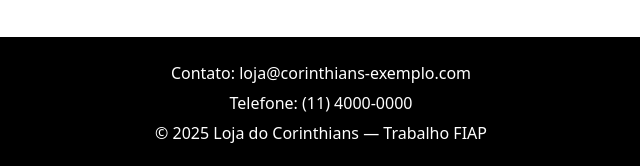
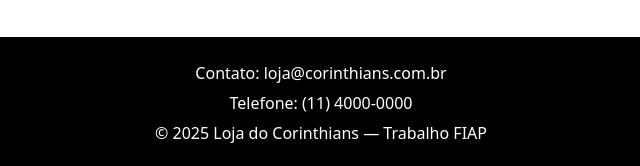
Before and after one commit to CSS-da-Fiel/CP2---WEB-DEV, a plain HTML site: page index.html in a window 1280 px wide. Shown: the part 1457-1623 px from the top of the page, 319-959 px from the left. Drawn offline with Linux system fonts and the light colour scheme.

Commit message:
Destalhes

```diff
--- a/index.html
+++ b/index.html
@@ -101,7 +101,7 @@
 
   <footer class="site-footer">
     <div>
-      <p>Contato: loja@corinthians-exemplo.com</p>
+      <p>Contato: loja@corinthians.com.br</p>
       <p>Telefone: (11) 4000-0000</p>
     </div>
     <p>© 2025 Loja do Corinthians — Trabalho FIAP</p>
```
Also changed, not shown: src/pages/contato.html (+1 -1 lines), src/Equipe.txt.
